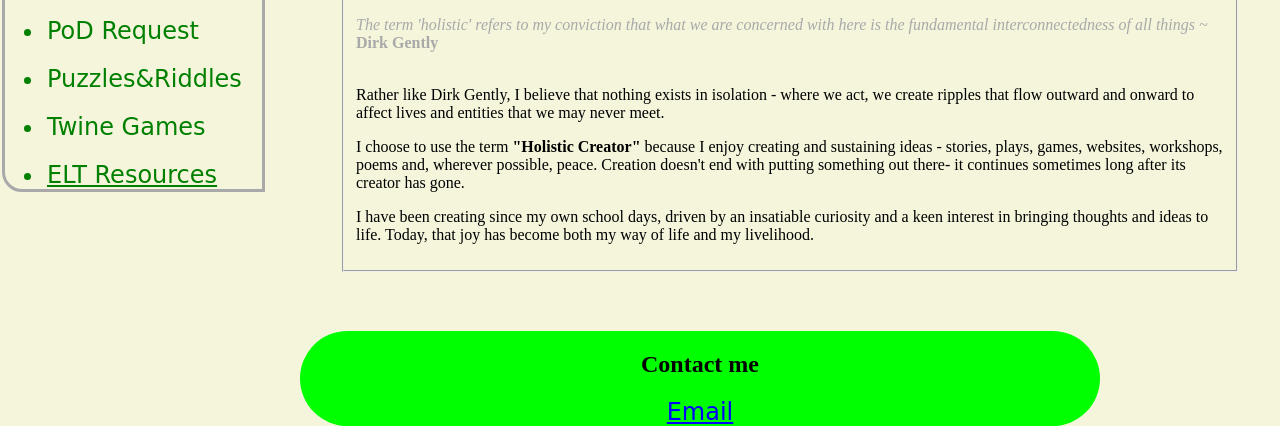
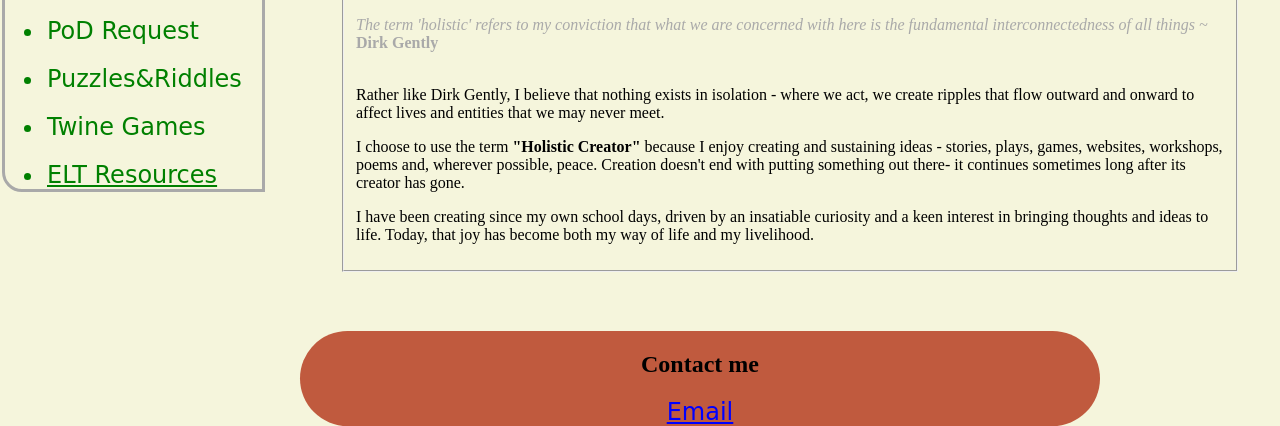
Before and after one commit to ricwrites/weirdbard, a plain HTML site: page index.html in a window 1280 px wide. Shown: the part 669-1095 px from the top of the page. Drawn offline with Linux system fonts and the light colour scheme.

Commit message:
Updating footer colour

```diff
--- a/style.css
+++ b/style.css
@@ -395,7 +395,7 @@ font-size: 24px;
 }
 
 footer {
-background-color: lime;
+background-color: #C05A3E;
 width: 800px;
 height: fit-content;
 left: 300px;
```
